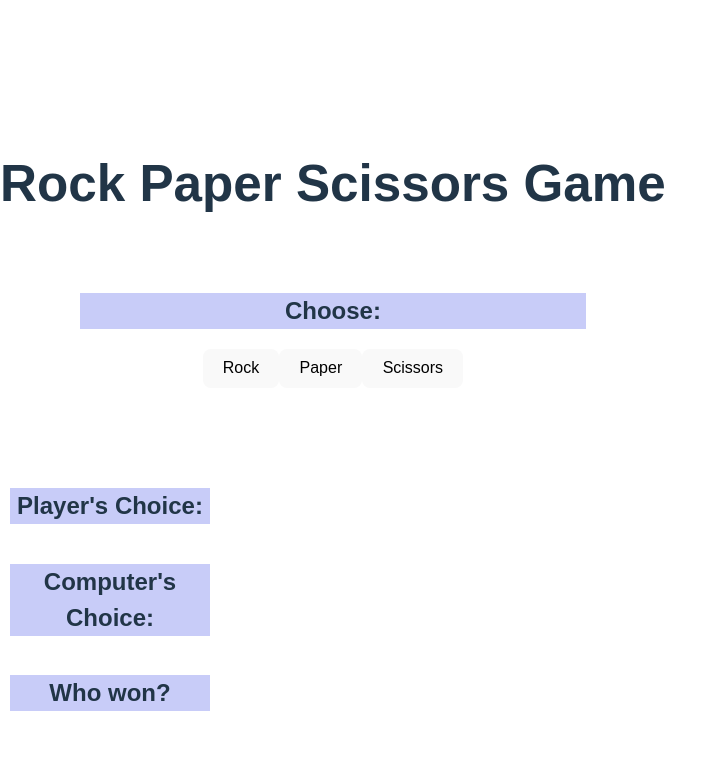
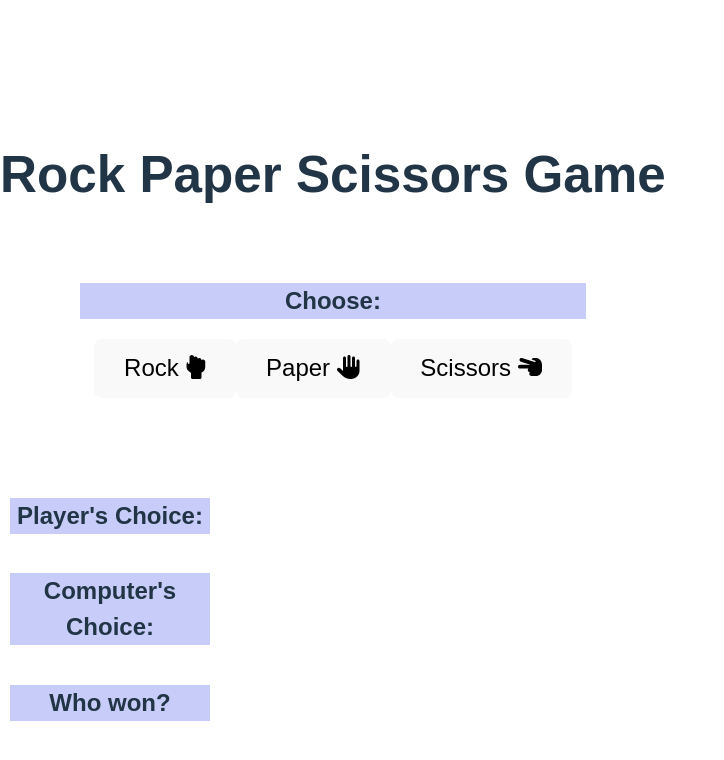
Before and after one commit to destineevaldivia/game-react, a React (Vite) app in the folder game/: page / in a window 1280 px wide. Shown: the top 760 px of the page, without its empty margins (0-724 px from the left). Built offline with nearby package versions, Linux system fonts and the light colour scheme.

Commit message:
imported font awesome and added the icons to buttons

```diff
--- a/game/package.json
+++ b/game/package.json
@@ -11,6 +11,8 @@
     "start": "nodemon index.js"
   },
   "dependencies": {
+    "@fortawesome/free-solid-svg-icons": "^6.4.2",
+    "@fortawesome/react-fontawesome": "^0.2.0",
     "bootstrap-icons": "^1.10.5",
     "nodemon": "^3.0.1",
     "react": "^18.2.0",
--- a/game/src/App.css
+++ b/game/src/App.css
@@ -14,3 +14,6 @@ height: 200px
 h2{
 background-color: rgba(200, 204, 248, 0.99);
 }
+.buttons {
+font-size: 24px;
+}
--- a/game/src/App.jsx
+++ b/game/src/App.jsx
@@ -1,5 +1,7 @@
 import { useState } from 'react'
 import "./App.css";
+import { FontAwesomeIcon } from '@fortawesome/react-fontawesome'
+import { faHandBackFist, faHand, faHandScissors } from '@fortawesome/free-solid-svg-icons'
 
 function App() {
   const [count, setCount] = useState(0)
@@ -12,9 +14,9 @@ function App() {
 
     <div className="choice-container">
         <h2>Choose:</h2>
-        <button className="buttons" id="rock-btn">Rock</button>
-        <button className="buttons" id="paper-btn">Paper</button>
-        <button className="buttons" id="scissors-btn">Scissors</button>
+        <button className="buttons" id="rock-btn">Rock <FontAwesomeIcon icon={faHandBackFist} /></button>
+        <button className="buttons" id="paper-btn">Paper <FontAwesomeIcon icon={faHand} /></button>
+        <button className="buttons" id="scissors-btn">Scissors <FontAwesomeIcon icon={faHandScissors} /></button>
     </div>
 
     <div className="output-container">
```
Also changed, not shown: 1 other file (tests, documents, lock files or other folders).
